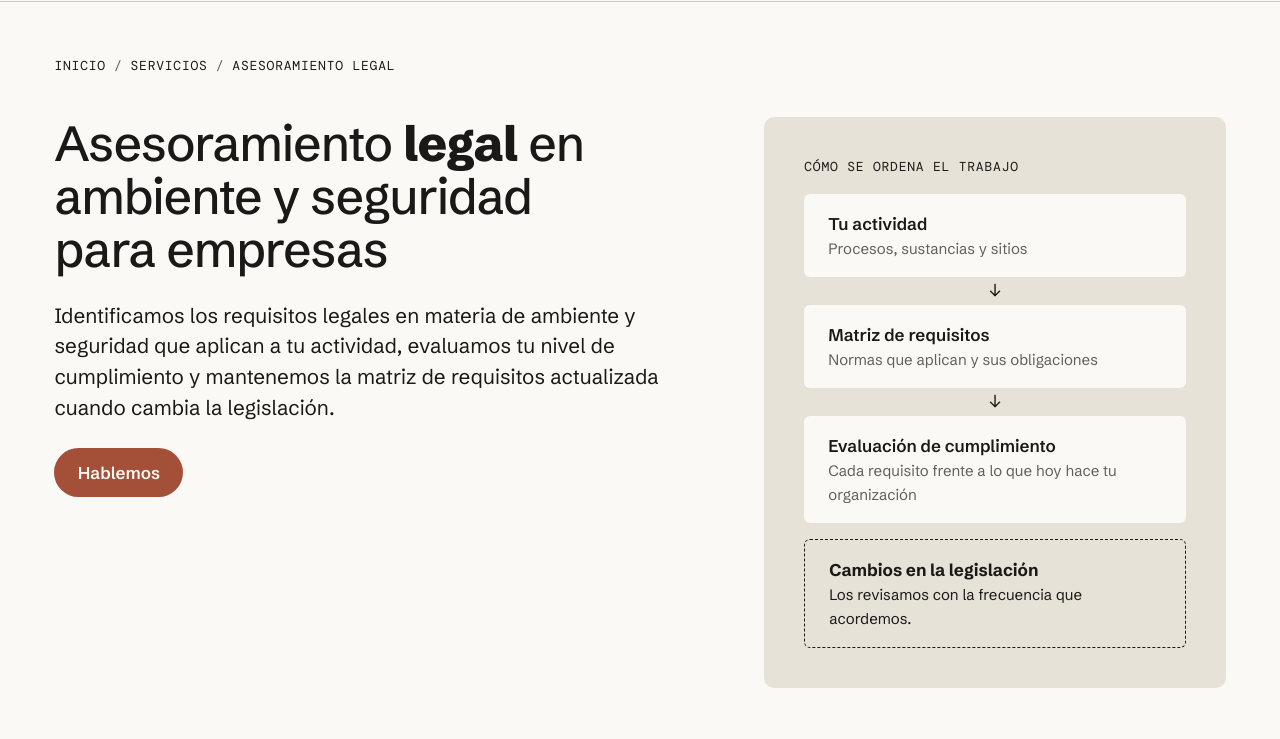
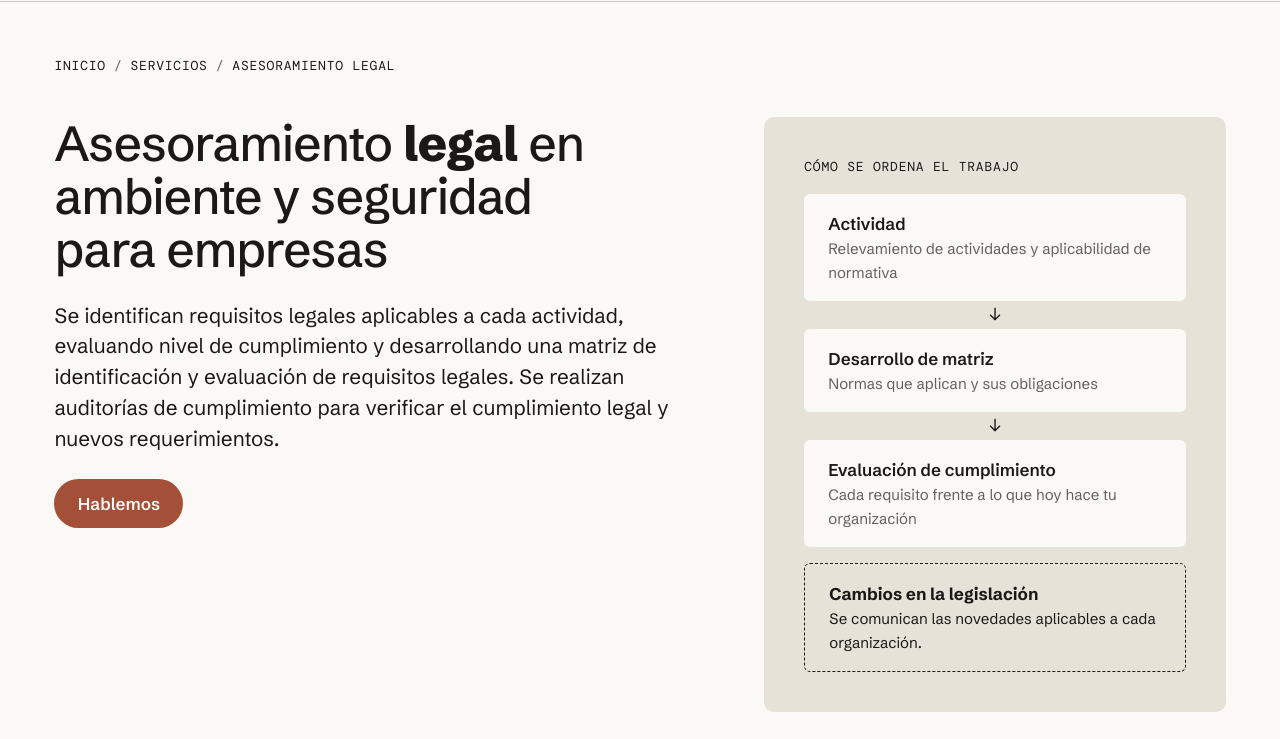
Before and after one commit to tomasdollberg-dot/Henko, a website: page servicios/asesoramiento-legal/index.html in a window 1280 px wide. Shown: the part 61-800 px from the top of the page. Drawn offline with Linux system fonts and the light colour scheme.

Commit message:
Fichas: nuevos subtítulos y paneles de reclutamiento, higiene y asesoramiento legal

```diff
--- a/servicios/asesoramiento-legal/index.html
+++ b/servicios/asesoramiento-legal/index.html
@@ -130,19 +130,19 @@
         <div class="ficha-hero">
           <div>
             <h1 class="h1">Asesoramiento <b>legal</b> en ambiente y seguridad para empresas</h1>
-            <p class="lead answer">Identificamos los requisitos legales en materia de ambiente y seguridad que aplican a tu actividad, evaluamos tu nivel de cumplimiento y mantenemos la matriz de requisitos actualizada cuando cambia la legislación.</p>
+            <p class="lead answer">Se identifican requisitos legales aplicables a cada actividad, evaluando nivel de cumplimiento y desarrollando una matriz de identificación y evaluación de requisitos legales. Se realizan auditorías de cumplimiento para verificar el cumplimiento legal y nuevos requerimientos.</p>
             <div class="hero__actions"><a class="btn" href="/?servicio=asesoramiento-legal#contacto">Hablemos</a></div>
           </div>
           <aside class="ficha surface on-arena" aria-label="Cómo se ordena el trabajo">
           <p class="mono ficha__t">Cómo se ordena el trabajo</p>
           <div class="flow">
-            <div class="flow__node">Tu actividad<small>Procesos, sustancias y sitios</small></div>
+            <div class="flow__node">Actividad<small>Relevamiento de actividades y aplicabilidad de normativa</small></div>
             <div class="flow__arrow" aria-hidden="true">↓</div>
-            <div class="flow__node">Matriz de requisitos<small>Normas que aplican y sus obligaciones</small></div>
+            <div class="flow__node">Desarrollo de matriz<small>Normas que aplican y sus obligaciones</small></div>
             <div class="flow__arrow" aria-hidden="true">↓</div>
             <div class="flow__node">Evaluación de cumplimiento<small>Cada requisito frente a lo que hoy hace tu organización</small></div>
           </div>
-          <div class="flow__ext"><strong>Cambios en la legislación</strong>Los revisamos con la frecuencia que acordemos.</div>
+          <div class="flow__ext"><strong>Cambios en la legislación</strong>Se comunican las novedades aplicables a cada organización.</div>
         </aside>
         </div>
       </div>
```
Also changed, not shown: servicios/higiene-y-seguridad/index.html (+1 -1 lines), servicios/reclutamiento-de-personal/index.html (+2 -2 lines).
